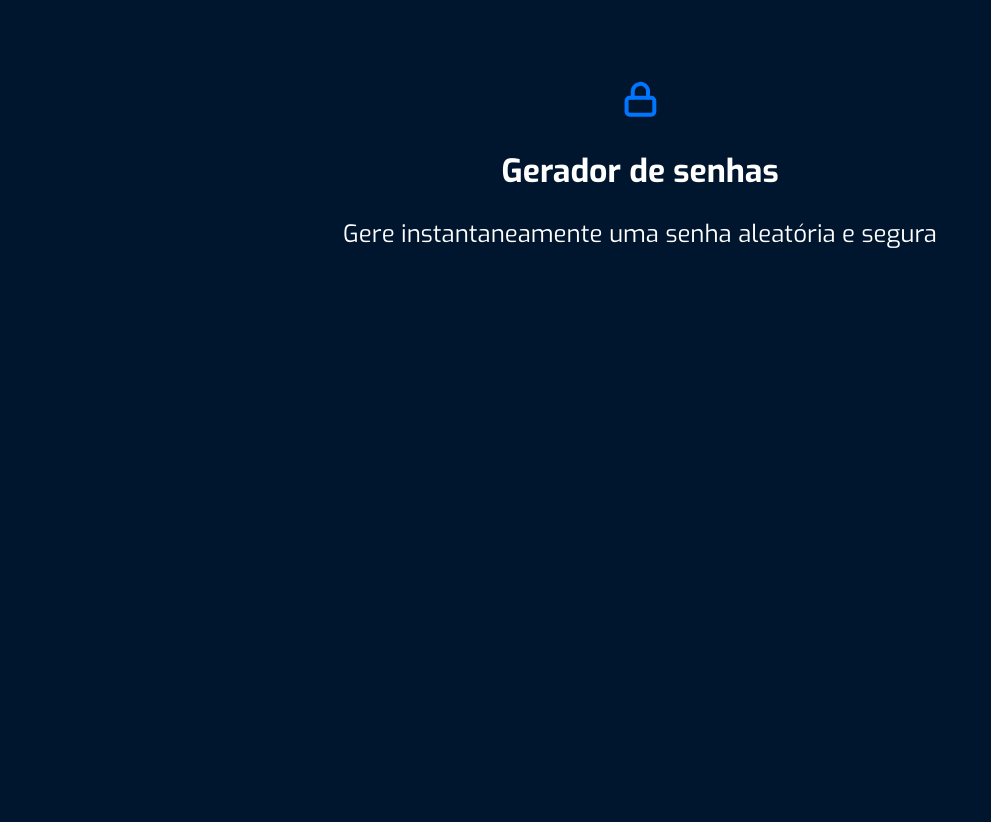
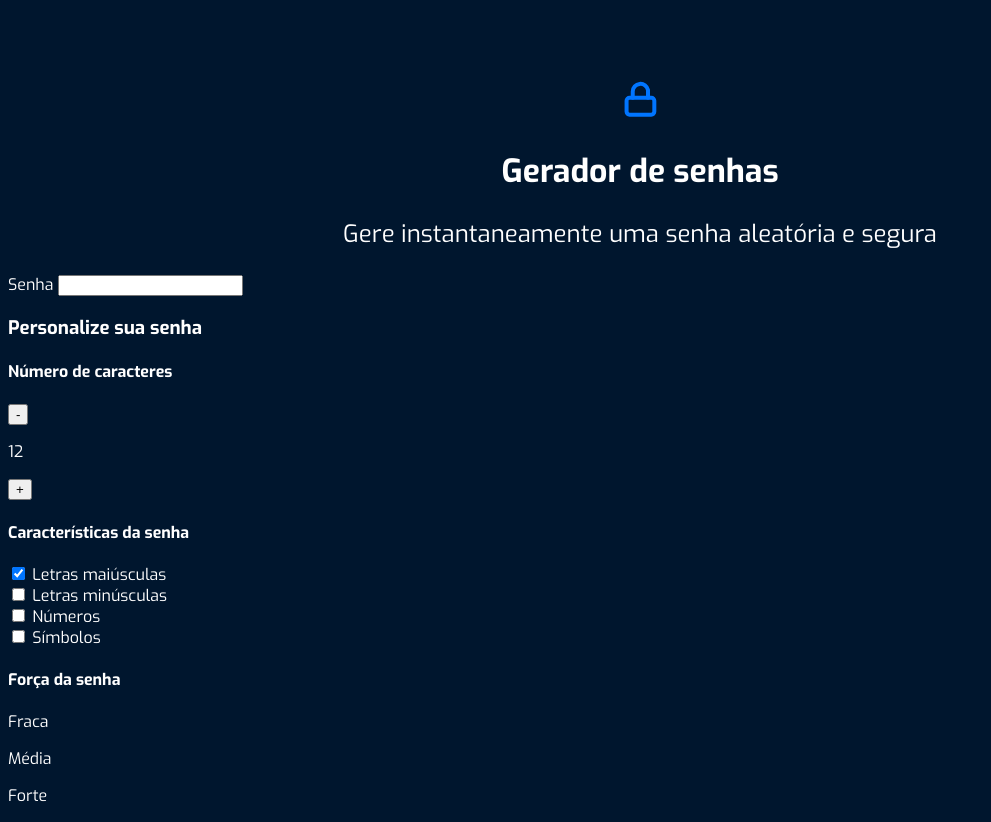
Before and after one commit to matheusdofullbox/Seguran-a-Digital, a plain HTML site: page index.html in a window 1280 px wide. Shown: the whole page, without its empty margins (0-991 px from the left). Before the commit the page ends 800 px from the top, so only its background shows below. Drawn offline with Linux system fonts and the light colour scheme.

Commit message:
Update index.html

```diff
--- a/index.html
+++ b/index.html
@@ -3,19 +3,66 @@
 
 <head>
     <meta charset="UTF-8">
-    <meta http-equiv="X-UA-Compatible" content="IE=edge">
     <meta name="viewport" content="width=device-width, initial-scale=1.0">
     <title>Gerador de senha</title>
     <link rel="stylesheet" href="style.css">
 </head>
 
 <body>
-    <div class="conteudo-titulo">
-        <img src="unlock.svg" alt="cadeado fechado">
-        <h2 class="titulo-principal">Gerador de senhas</h2>
-        <h3 class="titulo-secundario">Gere instantaneamente uma senha aleatória e segura</h3>
-
-    </div>
+    <section class="conteudo">
+        <div class="conteudo-titulo">
+            <img src="unlock.svg" alt="cadeado fechado">
+            <h2 class="titulo-principal">Gerador de senhas</h2>
+            <h3 class="titulo-secundario">Gere instantaneamente uma senha aleatória e segura</h3>
+        </div>
+        <div class="conteudo-senha">
+            <label for="senha">Senha</label>
+            <input name="senha" type="text" id="campo-senha" readonly>
+        </div>
+        <div class="parametro">
+            <h3 class="parametro-titulo">Personalize sua senha</h3>
+            <div class="parametro-coluna__senha">
+                <div class="parametro-senha">
+                    <h4 class="parametro-senha__titulo">Número de caracteres</h4>
+                    <div class="parametro-senha-botoes">
+                        <button class="parametro-senha__botao">-</button>
+                        <p class="parametro-senha__texto">12</p>
+                        <button class="parametro-senha__botao">+</button>
+                    </div>
+                </div>
+                <div class="parametro-senha">
+                    <h4 class="parametro-senha__titulo">Características da senha</h4>
+                    <div class="parametro-senha-checkbox">
+                        <input name="maiusculo" type="checkbox" class="checkbox" checked>
+                        <label for="maiusculo">Letras maiúsculas</label>
+                    </div>
+                    <div class="parametro-senha-checkbox">
+                        <input name="minusculo" type="checkbox" class="checkbox">
+                        <label for="minusculo">Letras minúsculas</label>
+                    </div>
+                    <div class="parametro-senha-checkbox">
+                        <input name="numero" type="checkbox" class="checkbox">
+                        <label for="numero">Números</label>
+                    </div>
+                    <div class="parametro-senha-checkbox">
+                        <input name="simbolo" type="checkbox" class="checkbox">
+                        <label for="simbolo">Símbolos</label>
+                    </div>
+                </div>
+                <div class="parametro-senha">
+                    <h4 class="parametro-senha__titulo">Força da senha</h4>
+                    <div class="barra"></div>
+                    <div class="forca fraca"></div>
+                    <div class="parametro-senha-textos">
+                        <p>Fraca</p>
+                        <p>Média</p>
+                        <p>Forte</p>
+                    </div>
+                    <p class="entropia"></p>
+                </div>
+            </div>
+        </div>
+    </section>
+    <script src="main.js"></script>
 </body>
-
 </html>
```
